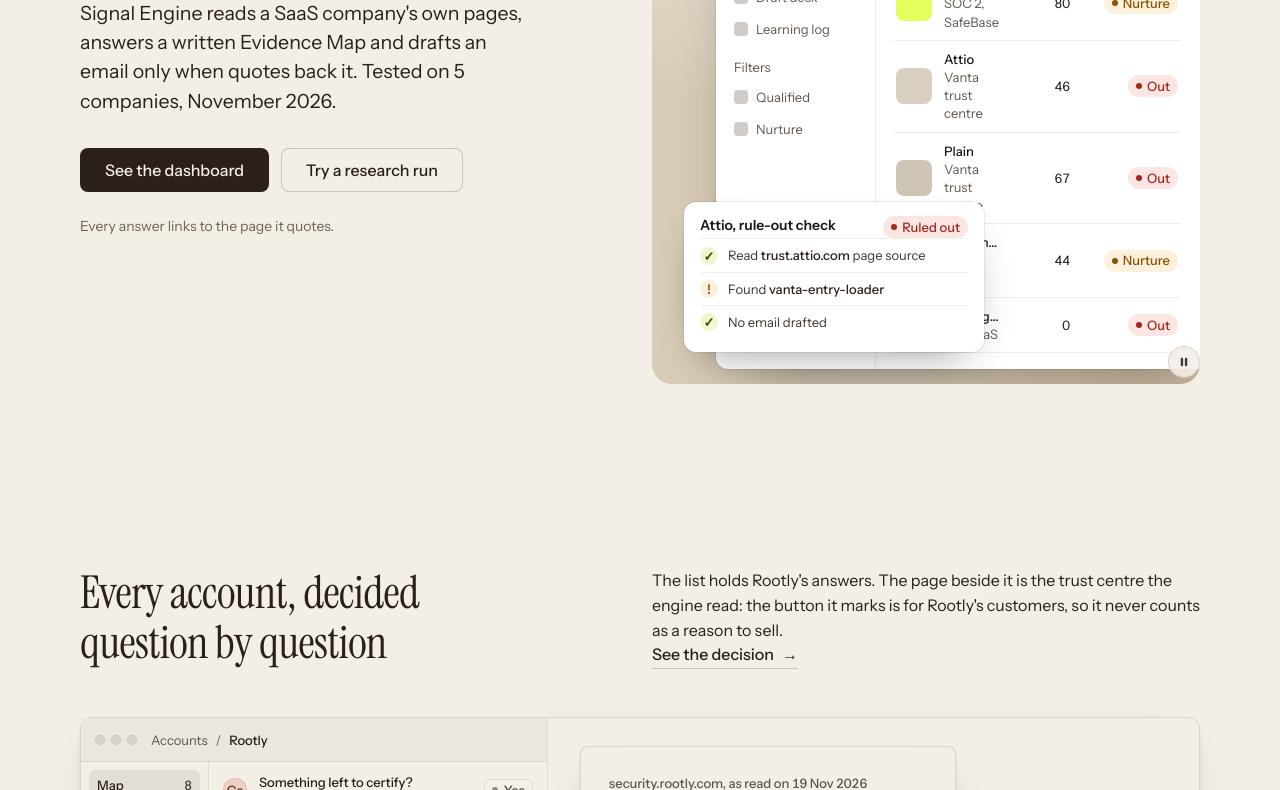
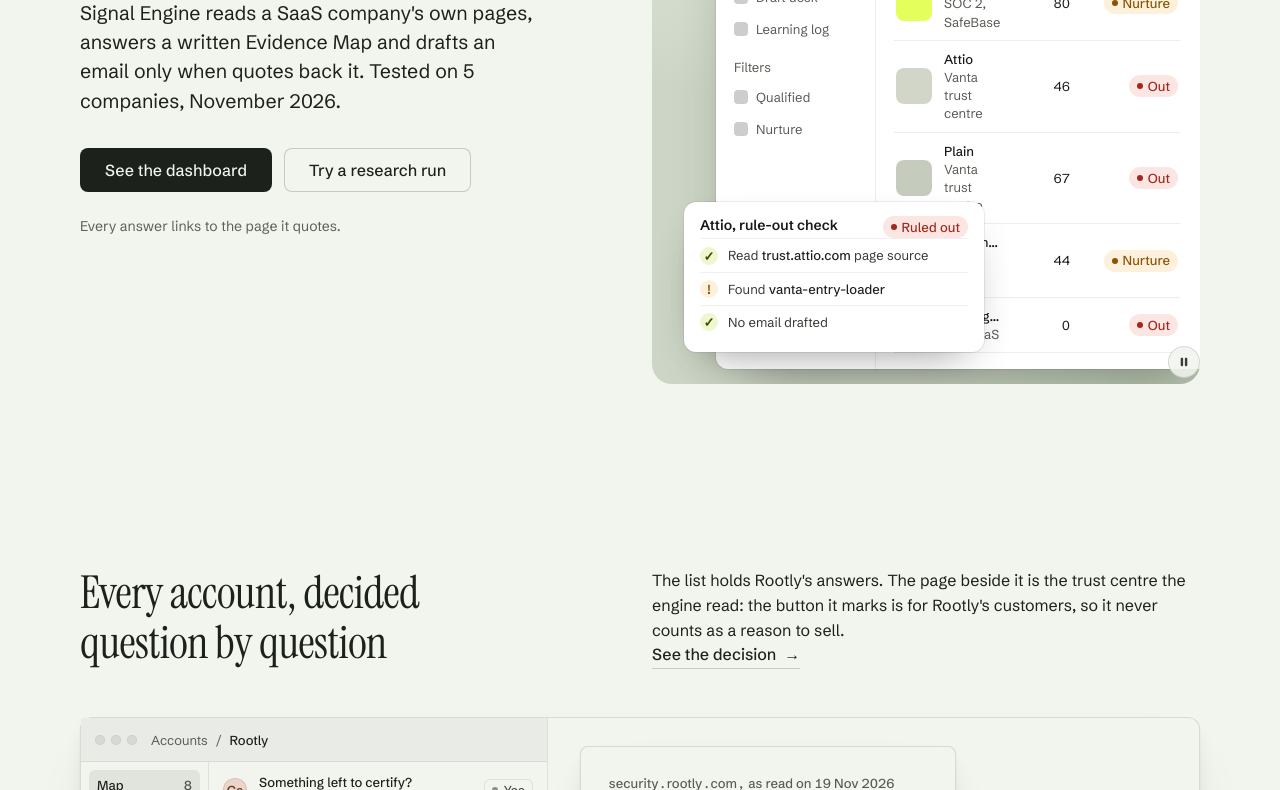
Before and after one commit to AyushSarkar07/sprinto-signal-engine, a plain HTML site: page signal-engine-landing/index.html in a window 1280 px wide. Shown: the part 352-1142 px from the top of the page. Drawn offline with Linux system fonts and the light colour scheme.

Commit message:
New look across the one site: cool ledger-paper ground, white cards, Schibsted Grotesk text, upright section headings, one logo
Design review now clean on every page except the intended demo window in the home hero; Chrome, Firefox, WebKit and iPhone 15 all pass.

Co-Authored-By: Claude Opus 5.5 <noreply@anthropic.com>

```diff
--- a/signal-engine-landing/index.html
+++ b/signal-engine-landing/index.html
@@ -1,5 +1,5 @@
 <!doctype html>
-<html lang="en" data-type="software" data-radius="soft" data-ground="sand" data-buttons="solid" data-motion>
+<html lang="en" data-type="software" data-radius="soft" data-ground="sage" data-buttons="solid" data-motion>
 <head>
 <meta charset="utf-8">
 <meta name="viewport" content="width=device-width, initial-scale=1, viewport-fit=cover">
@@ -11,13 +11,13 @@
 <meta property="og:image" content="/share.jpg">
 <meta name="twitter:card" content="summary_large_image">
 <link rel="icon" href="favicon.svg" type="image/svg+xml">
-<meta name="theme-color" content="#f3eee6">
+<meta name="theme-color" content="#f2f4ee">
 <!-- <link rel="canonical" href="https://..."> once the site has its own domain -->
 <meta name="site-kind" content="software">
 <meta name="page-type" content="software">
 <link rel="preconnect" href="https://fonts.googleapis.com">
 <link rel="preconnect" href="https://fonts.gstatic.com" crossorigin>
-<link href="https://fonts.googleapis.com/css2?family=Instrument+Serif&family=Instrument+Sans:wdth,wght@75..100,400..600&family=JetBrains+Mono:wght@400..500&display=swap" rel="stylesheet">
+<link href="https://fonts.googleapis.com/css2?family=Instrument+Serif&family=Schibsted+Grotesk:wght@400..700&family=JetBrains+Mono:wght@400..500&display=swap" rel="stylesheet">
 <link rel="stylesheet" href="assets/system.css">
 <link rel="stylesheet" href="assets/ui/cards.css">
 <link rel="stylesheet" href="assets/motion/motion.css">
@@ -26,12 +26,12 @@
 <link rel="stylesheet" href="assets/icons/icon.css">
 <style>
 :root {
-  --p-bg: #f3eee6; --p-surface: #fbf8f3; --p-ink: #2a1f1a; --p-muted: #6f625a;
-  --p-accent: #e4ff5c; --p-accent-ink: #111111; --p-action: #2a1f1a; --p-action-ink: #f3eee6;
-  --p-inv-bg: #2a1f1a; --p-inv-surface: #362b26; --p-inv-ink: #f3eee6; --p-inv-muted: #a09891;
+  --p-bg: #f2f4ee; --p-surface: #ffffff; --p-ink: #1c211b; --p-muted: #5a6157;
+  --p-accent: #e4ff5c; --p-accent-ink: #111111; --p-action: #1c211b; --p-action-ink: #f2f4ee;
+  --p-inv-bg: #1c211b; --p-inv-surface: #2a3028; --p-inv-ink: #f2f4ee; --p-inv-muted: #a2a99b;
   --p-inv-accent: #e4ff5c; --p-inv-accent-ink: #111111; --p-inv-action: #e4ff5c; --p-inv-action-ink: #111111;
   --font-display: "Instrument Serif", Georgia, serif;
-  --font-text: "Instrument Sans", system-ui, sans-serif;
+  --font-text: "Schibsted Grotesk", system-ui, sans-serif;
   --font-mono: "JetBrains Mono", ui-monospace, "SFMono-Regular", Menlo, Consolas, monospace;
   --display-weight: 400;
   --display-tracking: -0.012em;
@@ -55,14 +55,17 @@
   /* the collage hero's frame: the lit sand ground with one soft light (hero-collage.html), no grain */
   .hero__art { background: radial-gradient(70% 60% at 18% 12%, color-mix(in oklab, var(--ground-surface) 80%, white), transparent 70%),
       radial-gradient(60% 50% at 90% 100%, color-mix(in oklab, var(--ground-bg) 80%, var(--ground-accent)), transparent 70%), var(--ground-bg); }
+  /* the same logo as every other page of the site (src/site_chrome.py) */
+  .nav__logo.sb-logo { display: flex; align-items: center; gap: 9px; font-family: var(--font-text); font-weight: 600; font-size: 16px; letter-spacing: -.01em; color: var(--p-ink); }
+  .sb-mark { width: 20px; height: 20px; }
   .hero__art > .ly-piece--note { left: var(--s-6); bottom: var(--s-6); width: 300px; z-index: 2; }
   /* narrower screens: the demo window keeps its list readable (no side menu) and the note steps aside */
   @media (max-width: 1199px) { .hero__art .d-side { display: none; } .hero__art .d-win__body { grid-template-columns: 1fr; } .hero__art > .ly-piece--note { display: none; } }
-  .d-note__line { display: flex; align-items: center; gap: 10px; padding: 7px 0; font-size: 13px; color: #3d3530; border-top: 1px solid rgb(0 0 0 / .06); }
+  .d-note__line { display: flex; align-items: center; gap: 10px; padding: 7px 0; font-size: 13px; color: #343a32; border-top: 1px solid rgb(0 0 0 / .06); }
   .d-note__line:first-of-type { border-top: 0; }
   .d-note__line i { width: 18px; height: 18px; border-radius: 50%; flex: none; display: grid; place-items: center; background: #eef7d0; color: #3c4a00; font-style: normal; font-size: 13px; font-weight: 600; }
   .d-note__line i.warn { background: #fdf0dc; color: #8a5300; }
-  .d-note__line b { font-weight: 500; color: #2a1f1a; }
+  .d-note__line b { font-weight: 500; color: #1c211b; }
   .hero__proof { font-size: var(--t-small); color: var(--muted); }
   .ly-piece--main .d-row { grid-template-columns: 36px minmax(0, 1fr) 56px 96px; }
   .ly-piece--main .d-main { padding-right: var(--ly-cut-room); }
@@ -72,9 +75,9 @@
      and their small grey text darkened to 4.5:1 on white */
   .d-main__head .d-h { font: 600 16px/1.2 var(--font-text); letter-spacing: -0.01em; color: inherit; }
   .d-card .d-h5 { display: block; margin: 0 0 4px; font: 600 14px/1.3 var(--font-text); }
-  .d-row small, .d-side > span, .d-side .d-side__label, .d-tabs > span, .d-win__bar { color: #5f564f; }
-  .ui-win__sub, .ui-win__age, .ui-win__cols, .ui-win__label, .ui-win__nav, .ui-doc__label, .ui-doc__where, .ui-meta, .ui-win__crumb { color: #5f564f; }
-  .ui-win__nav em, .ui-win__nav.is-on em, .ui-win__st, .ui-win__st.is-done { color: #4f4640; }
+  .d-row small, .d-side > span, .d-side .d-side__label, .d-tabs > span, .d-win__bar { color: #565d53; }
+  .ui-win__sub, .ui-win__age, .ui-win__cols, .ui-win__label, .ui-win__nav, .ui-doc__label, .ui-doc__where, .ui-meta, .ui-win__crumb { color: #565d53; }
+  .ui-win__nav em, .ui-win__nav.is-on em, .ui-win__st, .ui-win__st.is-done { color: #464d44; }
   /* the guardrails' three facts: plain lines (sections-library.md, split-text-left) */
   #guardrails .facts { list-style: none; margin: var(--s-6) 0; padding: 0; display: grid; gap: var(--s-3); }
   #guardrails .facts li { padding-top: var(--s-3); border-top: 1px solid var(--line); }
@@ -133,7 +136,7 @@
 <header class="nav nav--centre">
   <div class="wrap nav__bar">
     <a class="skip-link" href="#top">Skip to content</a>
-    <a class="nav__logo" href="/"><span class="mark" data-mark="arc" aria-hidden="true"></span>Signal Engine</a>
+    <a class="nav__logo sb-logo" href="/"><svg class="sb-mark" viewBox="0 0 24 24" aria-hidden="true"><path fill="currentColor" d="M2.5 21.5V12a9.5 9.5 0 0 1 19 0v9.5h-6V12a3.5 3.5 0 0 0-7 0v9.5z"/></svg>Signal Engine</a>
     <nav class="nav__links" aria-label="Main">
       <div class="nav__item"><a class="nav__link" href="/" aria-current="page">Home</a></div>
       <div class="nav__item"><a class="nav__link" href="/dashboard">Results</a></div>
@@ -171,10 +174,10 @@
               <div class="d-tabs"><span class="is-on">All 5</span><span>Nurture 2</span><span>Out 3</span></div>
               <div class="d-rows">
                 <div class="d-row"><span class="d-thumb" style="background:#e4ff5c"></span><div><b>Rootly</b><small>SOC 2, SafeBase</small></div><span class="num">80</span><span class="d-chip d-chip--low">Nurture</span></div>
-                <div class="d-row"><span class="d-thumb" style="background:#d9cfc0"></span><div><b>Attio</b><small>Vanta trust centre</small></div><span class="num">46</span><span class="d-chip d-chip--out">Out</span></div>
-                <div class="d-row"><span class="d-thumb" style="background:#cfc5b4"></span><div><b>Plain</b><small>Vanta trust centre</small></div><span class="num">67</span><span class="d-chip d-chip--out">Out</span></div>
-                <div class="d-row"><span class="d-thumb" style="background:#e9e2d6"></span><div><b>incident.io</b><small>SOC 2 held</small></div><span class="num">44</span><span class="d-chip d-chip--low">Nurture</span></div>
-                <div class="d-row"><span class="d-thumb" style="background:#ddd3c3"></span><div><b>Sweetgreen</b><small>Not SaaS</small></div><span class="num">0</span><span class="d-chip d-chip--out">Out</span></div>
+                <div class="d-row"><span class="d-thumb" style="background:#d1d6c8"></span><div><b>Attio</b><small>Vanta trust centre</small></div><span class="num">46</span><span class="d-chip d-chip--out">Out</span></div>
+                <div class="d-row"><span class="d-thumb" style="background:#c6ccbd"></span><div><b>Plain</b><small>Vanta trust centre</small></div><span class="num">67</span><span class="d-chip d-chip--out">Out</span></div>
+                <div class="d-row"><span class="d-thumb" style="background:#e3e7dc"></span><div><b>incident.io</b><small>SOC 2 held</small></div><span class="num">44</span><span class="d-chip d-chip--low">Nurture</span></div>
+                <div class="d-row"><span class="d-thumb" style="background:#d5dacd"></span><div><b>Sweetgreen</b><small>Not SaaS</small></div><span class="num">0</span><span class="d-chip d-chip--out">Out</span></div>
               </div>
             </div>
           </div>
```
Also changed, not shown: signal-engine-landing/favicon.svg, 4 other files.
